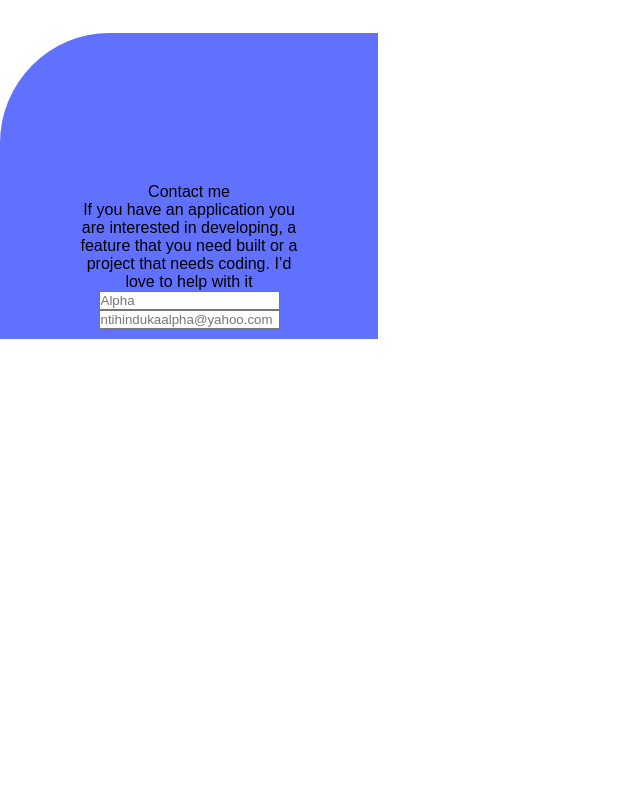
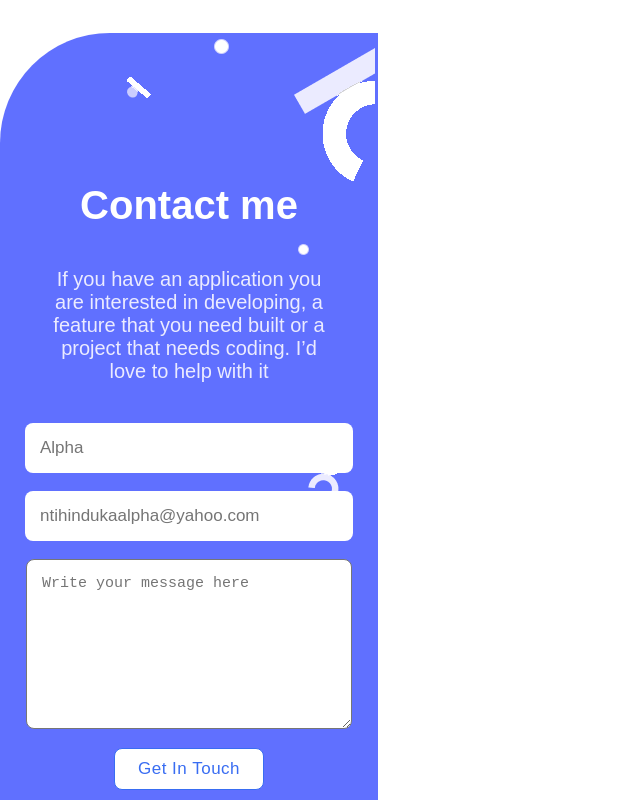
Before and after one commit to AlphaNtihinduka/Alpha-Mobile-portifolio, a website: page index.html in a window 1280 px wide. Shown: the part 4557-5357 px from the top of the page, without its empty margins (0-640 px from the left). Before the commit the page ends 4896 px from the top, so only its background shows below. Drawn offline with Linux system fonts and the light colour scheme.

Commit message:
add textarea>htmlfile, style, and modify readME

```diff
--- a/index.html
+++ b/index.html
@@ -200,7 +200,7 @@
         <footer id="footer">
             <div class="mini-footer">
                 <form action="https://formspree.io/f/xknyzlgl" class="parent-form" method="post">
-                    <p class="contact-heading" for="name">Contact me</p>
+                    <p class="contact-heading" >Contact me</p>
                     <p class="contact-description">
                         If you have an application you <br> are interested in developing, a <br>
                         feature that you need built or a <br> project that needs coding. I’d <br>
@@ -209,8 +209,17 @@
                     <div class="inputs-holder">
                         <input type="text" class="name" name="name" placeholder="Alpha" maxlength="30" required="" />
                         <input type="email" class="email" name="email" placeholder="ntihindukaalpha@yahoo.com"
-                            maxlength="40" required="" />
+                            maxlength="30" required="" />
                     </div>
+                    <textarea
+                        rows="5"
+                        name="message"
+                        class="message"
+                        placeholder="Write your message here"
+                        maxlength="500"
+                        required=""
+                  ></textarea>
+                   <button type="submit" class="see-prjct" value="Submit"> Get In Touch</button>
                 </form>
             </div>
 
--- a/style.css
+++ b/style.css
@@ -237,3 +237,40 @@ body {
   text-align: center;
   padding: 150px 25px 10px 25px;
 }
+
+.contact-heading {
+  color: #fff;
+  font-size: 40px;
+  font-weight: bold;
+}
+
+.contact-description {
+  font-size: 20px;
+  color: #ebebff;
+  padding: 40px 0;
+}
+
+.inputs-holder {
+  display: flex;
+  flex-direction: column;
+}
+
+.inputs-holder input {
+  border-radius: 8px;
+  padding: 15px;
+  border: none;
+  margin-bottom: 18px;
+  font-size: 17px;
+  color: #000;
+}
+
+.message {
+  color: #b3bcc5;
+  font-size: 15px;
+  max-width: 326px;
+  min-width: 326px;
+  min-height: 170px;
+  max-height: 170px;
+  border-radius: 8px;
+  padding: 15px;
+}
```
Also changed, not shown: README.md, images/header-shapesmobile.png (added).
